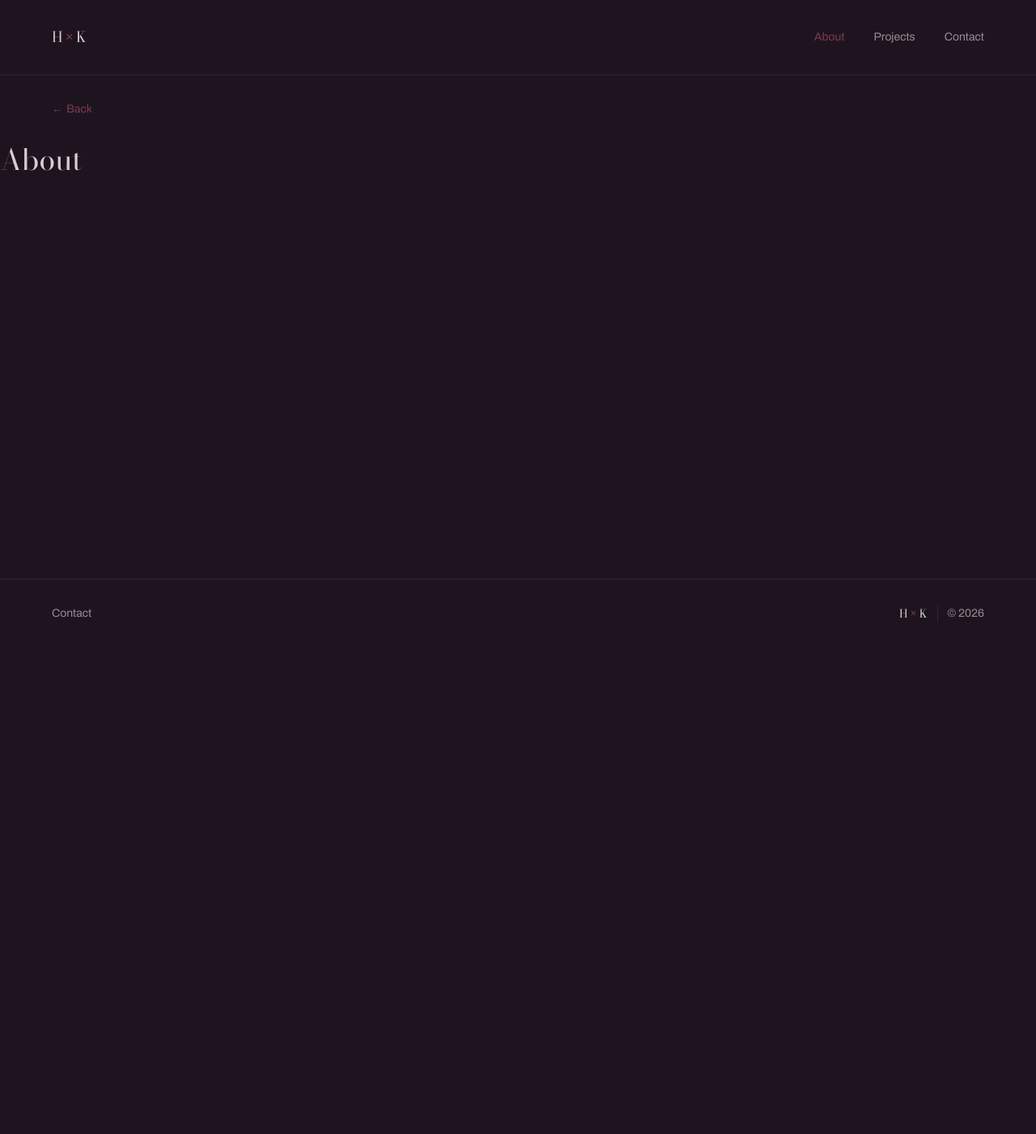
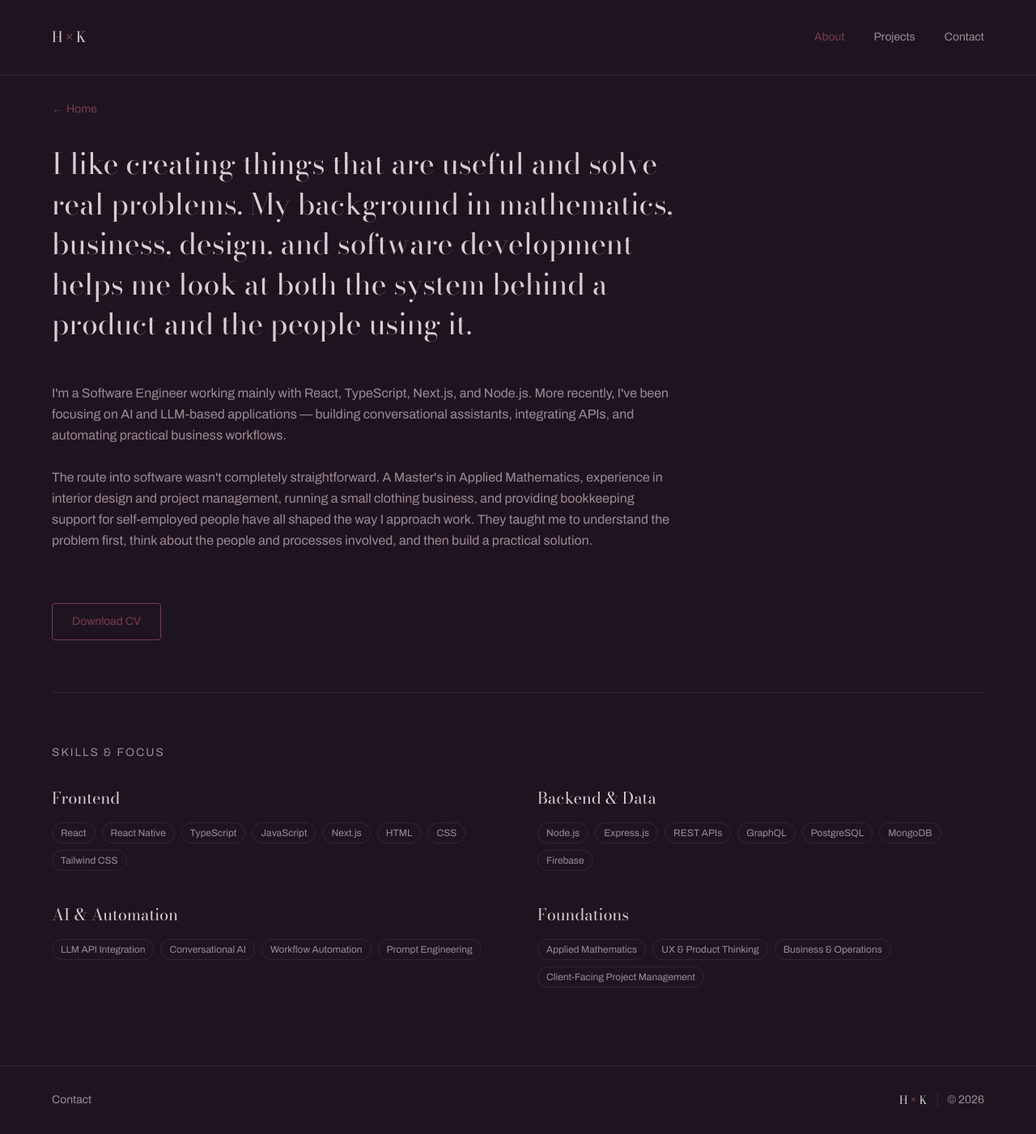
Before and after one commit to halyna-k/portfolio, a Next.js app: page /about in a window 1280 px wide. Shown: the whole page at 81% size. Before the commit the page ends 800 px from the top, so only its background shows below. Built offline with nearby package versions, Linux system fonts and the light colour scheme.

Commit message:
Add about page and teaser section

```diff
--- a/src/app/about/page.tsx
+++ b/src/app/about/page.tsx
@@ -1,10 +1,42 @@
-import { Back } from "@/components";
+import { about } from '@/content/about';
+import { Back, Download, SectionLabel } from '@/components';
 
 export default function AboutPage() {
   return (
     <>
-      <Back />
-      <h1 className="text-4xl font-heading">About</h1>
+      <Back href="/" label="Home" />
+      <div className="px-16 pb-24 flex flex-col gap-16">
+        <section className="max-w-3xl">
+          <h1 className="font-heading text-4xl leading-snug mb-12">
+            {about.hook}
+          </h1>
+          <p className="whitespace-pre-line text-muted text-base leading-relaxed mb-16">
+            {about.bio}
+          </p>
+          <Download href={about.cv.href} label={about.cv.label} />
+        </section>
+
+        <section className="pt-16 border-t border-border">
+          <SectionLabel className="mb-8">Skills & Focus</SectionLabel>
+          <div className="grid grid-cols-2 gap-x-12 gap-y-10">
+            {about.skillGroups.map((group) => (
+              <div key={group.category}>
+                <h3 className="font-heading text-xl mb-4">{group.category}</h3>
+                <div className="flex flex-wrap gap-2">
+                  {group.skills.map((skill) => (
+                    <span
+                      key={skill}
+                      className="text-xs text-muted border border-border rounded-full px-2.5 py-1"
+                    >
+                      {skill}
+                    </span>
+                  ))}
+                </div>
+              </div>
+            ))}
+          </div>
+        </section>
+      </div>
     </>
   );
 }
--- a/src/app/page.tsx
+++ b/src/app/page.tsx
@@ -1,10 +1,10 @@
-import { Hero, ProjectsGrid } from '@/components';
+import { AboutTeaser, Hero, ProjectsGrid } from '@/components';
 
 export default function Home() {
   return (
     <>
       <Hero />
-      {/* About */}
+      <AboutTeaser />
       <ProjectsGrid variant="featured" />
       {/* Contact AI */}
     </>
```
